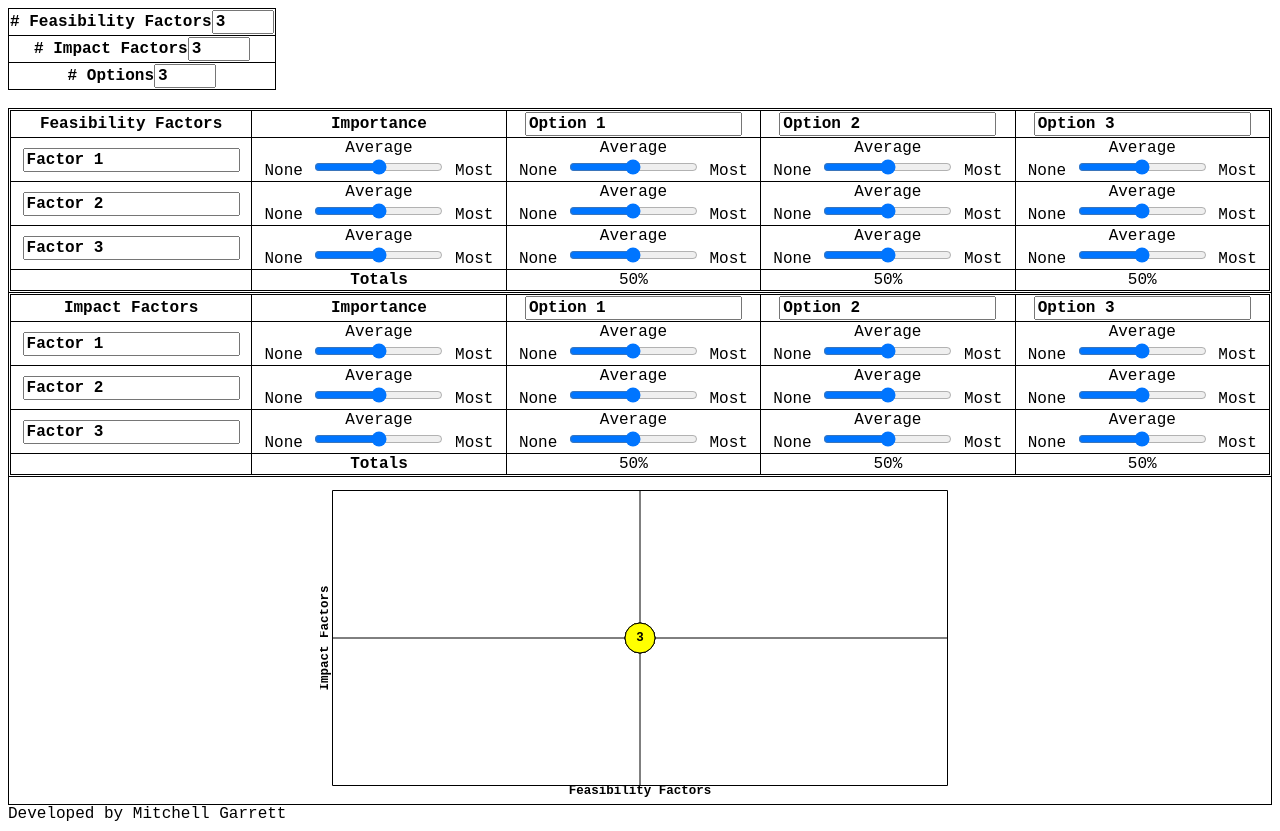
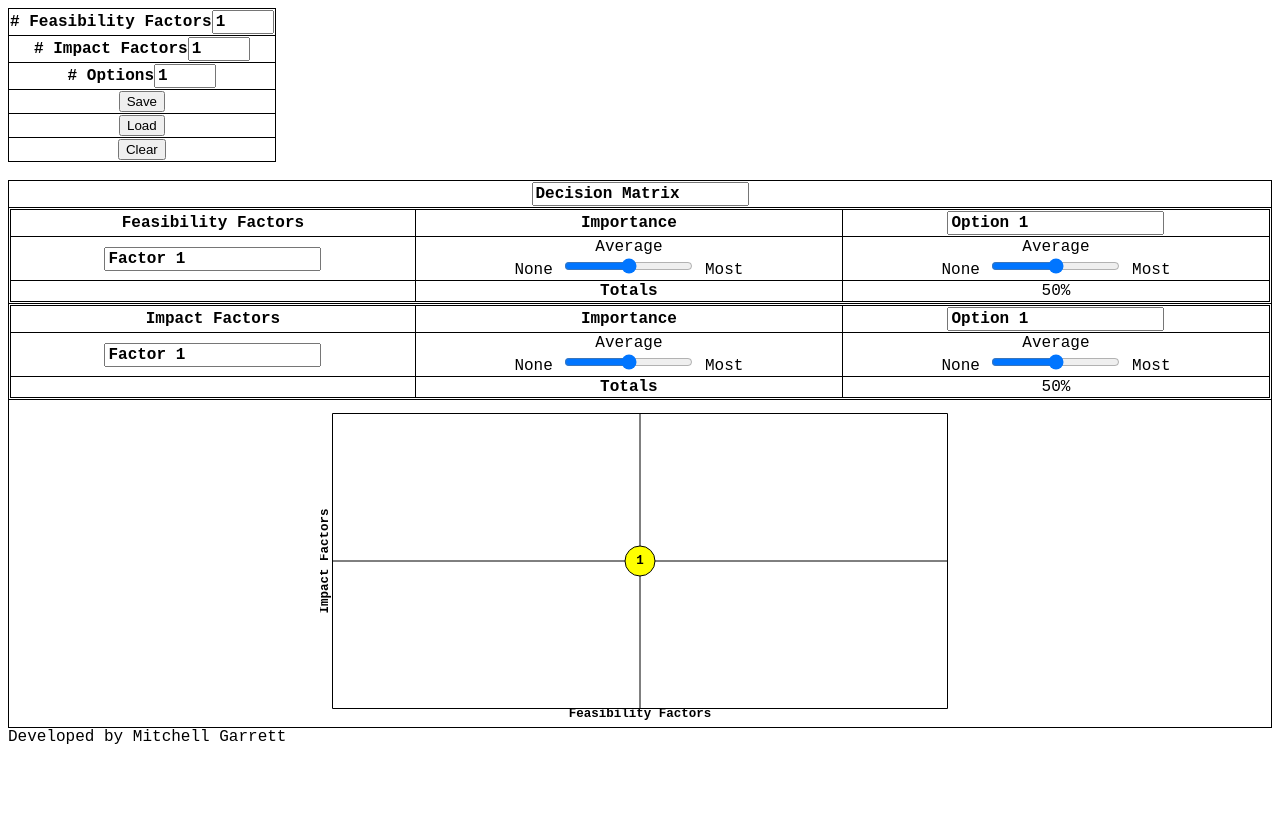
Before and after one commit to mitchellgarrett/Decision-Matrix, a plain HTML site: page index.html in a window 1280 px wide. After the commit the page ends 800 px from the top, so only its background shows below. Drawn offline with Linux system fonts and the light colour scheme.

Commit message:
Save/load system

```diff
--- a/decision_matrix.js
+++ b/decision_matrix.js
@@ -1,3 +1,4 @@
+const ID_MATRIX_TITLE = "MATRIX_TITLE";
 const ID_NUM_FEASIBILITY_FACTORS = "NUM_FEASIBILITY_FACTORS";
 const ID_NUM_IMPACT_FACTORS = "NUM_IMPACT_FACTORS";
 const ID_NUM_OPTIONS = "NUM_OPTIONS";
@@ -12,19 +13,118 @@ const MIN_VALUE = 0;
 const MAX_VALUE = 4;
 
 var DATA = {
-	"num_feasibility_factors" : "3",
-	"num_impact_factors" : "3",
-	"num_options" : "3",
-	"feasibility_factors" : [],
-	"impact_factors" : [],
-	"options" : [],
-	"weights" : [],
-	"feasibility_values" : [],
-	"impact_values" : []
+	"title" : "Decision Matrix",
+	"num_feasibility_factors" : "1",
+	"num_impact_factors" : "1",
+	"num_options" : "1",
+	"feasibility_labels" : [ "Factor 1" ],
+	"impact_labels" : [ "Factor 1" ],
+	"option_labels" : [ "Option 1" ],
+	"feasibility_weights" : [ `${MAX_VALUE / 2 - MIN_VALUE}` ],
+	"impact_weights" : [ `${MAX_VALUE / 2 - MIN_VALUE}` ],
+	"feasibility_values" : [ `${MAX_VALUE / 2 - MIN_VALUE}` ],
+	"impact_values" : [ `${MAX_VALUE / 2 - MIN_VALUE}` ]
 };
 
-function saveData(data) {
-	window.localStorage.setItem(ID_DATA, JSON.stringify(data));
+function clearData() {
+	window.localStorage.removeItem(ID_DATA);
+	location.reload();
+}
+
+function onDataChanged() {
+	// Set title and length variables
+	DATA.title = document.getElementById(ID_MATRIX_TITLE).value;
+
+	const num_feasibility_factors = parseInt(document.getElementById(ID_NUM_FEASIBILITY_FACTORS).value);
+	DATA.num_feasibility_factors = num_feasibility_factors;
+
+	const num_impact_factors = parseInt(document.getElementById(ID_NUM_IMPACT_FACTORS).value);
+	DATA.num_impact_factors = num_impact_factors;
+
+	const num_options = parseInt(document.getElementById(ID_NUM_OPTIONS).value);
+	DATA.num_options = num_options;
+
+	var element;
+
+	DATA.feasibility_labels = [];
+	DATA.feasibility_weights = [];
+	for (var f = 0; f < num_feasibility_factors; f++) {
+		// Set label
+		element = document.getElementById(`LABEL_F_${f}`);
+		if (element != null) {
+			DATA.feasibility_labels[f] = element.value;
+		} else {
+			DATA.feasibility_labels[f] = `Factor ${(f + 1)}`;
+		}
+
+		// Set weight
+		element = document.getElementById(`WEIGHT_F_${f}`);
+		if (element != null) {
+			DATA.feasibility_weights[f] = element.value;
+		} else {
+			DATA.feasibility_weights[f] = MAX_VALUE / 2 - MIN_VALUE;
+		}
+	}
+
+	DATA.impact_labels = [];
+	DATA.impact_weights = [];
+	for (var i = 0; i < num_impact_factors; i++) {
+		// Set label
+		element = document.getElementById(`LABEL_I_${i}`);
+		if (element != null) {
+			DATA.impact_labels[i] = element.value;
+		} else {
+			DATA.impact_labels[i] = `Factor ${(i + 1)}`;
+		}
+
+		// Set weight
+		element = document.getElementById(`WEIGHT_I_${i}`);
+		if (element != null) {
+			DATA.impact_weights[i] = element.value;
+		} else {
+			DATA.impact_weights[i] = MAX_VALUE / 2 - MIN_VALUE;
+		}
+	}
+
+	DATA.option_labels = [];
+	DATA.feasibility_values = [];
+	DATA.impact_values = [];
+	for (var o = 0; o < num_options; o++) {
+		// Set label
+		element = document.getElementById(`LABEL_O_${o}`);
+		if (element != null) {
+			DATA.option_labels[o] = element.value;
+		} else {
+			DATA.option_labels[o] = `Option ${(o + 1)}`;
+		}
+
+		// Set feasibility values
+		DATA.feasibility_values[o] = [];
+		for (var f = 0; f < num_feasibility_factors; f++) {
+			element = document.getElementById(`VALUE_F_${o}_${f}`);
+			if (element != null) {
+				DATA.feasibility_values[o][f] = element.value;
+			} else {
+				DATA.feasibility_values[o][f] = MAX_VALUE / 2 - MIN_VALUE;;
+			}
+		}
+
+		// Set impact values
+		DATA.impact_values[o] = [];
+		for (var i= 0; i < num_impact_factors; i++) {
+			element = document.getElementById(`VALUE_I_${o}_${i}`);
+			if (element != null) {
+				DATA.impact_values[o][i] = element.value;
+			} else {
+				DATA.impact_values[o][i] = MAX_VALUE / 2 - MIN_VALUE;;
+			}
+		}
+	}
+}
+
+function saveData() {
+	onDataChanged();
+	window.localStorage.setItem(ID_DATA, JSON.stringify(DATA));
 }
 
 function loadData() {
@@ -32,16 +132,16 @@ function loadData() {
 	if (data != null) {
 		DATA = JSON.parse(data);
 	}
+
+	generateMatrix();
 }
 
 function initializeMatrix() {
 	loadData();
-	generateMatrix();
 }
 
-function calculateSubMatrix(factorType, id) {
-	var factors = document.getElementById(factorType).value;
-	var options = document.getElementById(ID_NUM_OPTIONS).value;
+function calculateSubMatrix(factors, id) {
+	var options = DATA.num_options;
 
 	var total = 0;
 	for (var f = 0; f < factors; f++) {
@@ -54,11 +154,15 @@ function calculateSubMatrix(factorType, id) {
 		var sum = 0;
 		for (var f = 0; f < factors; f++) {
 			var weight = parseInt(document.getElementById(`WEIGHT_${id}_${f}`).value);
-			var value = parseInt(document.getElementById(`VALUE_${id}_${f}_${o}`).value);
+			var value = parseInt(document.getElementById(`VALUE_${id}_${o}_${f}`).value);
 			sum += weight * (value - MIN_VALUE);
 		}
 
-		values.push(sum / total);
+		var value = 0;
+		if (total > 0) {
+			value = sum / total;
+		}
+		values.push(value);
 		document.getElementById(`OUTPUT_${id}_${o}`).value = Math.round(values[values.length - 1] * 100) + "%";
 	}
 
@@ -126,17 +230,13 @@ function drawGraph(xs, ys) {
 }
 
 function calculateMatrix() {
-	xs = calculateSubMatrix(ID_NUM_FEASIBILITY_FACTORS, "F");
-	ys = calculateSubMatrix(ID_NUM_IMPACT_FACTORS, "I");
+	xs = calculateSubMatrix(DATA.num_feasibility_factors, "F");
+	ys = calculateSubMatrix(DATA.num_impact_factors, "I");
 	drawGraph(xs, ys);
 }
 
-function generateSubMatrix(matrixType, factorType, title, id) {
-	var factors = document.getElementById(factorType).value;
-	var options = document.getElementById(ID_NUM_OPTIONS).value;
-
-	window.localStorage.setItem(factorType, factors);
-	window.localStorage.setItem(ID_NUM_OPTIONS, options);
+function generateSubMatrix(matrixType, factors, title, id) {
+	var options = DATA.num_options;
 
 	var matrix = document.getElementById(matrixType);
 	matrix.innerHTML = "";
@@ -159,7 +259,7 @@ function generateSubMatrix(matrixType, factorType, title, id) {
 	// Columns
 	for (var o = 0; o < options; o++) {
 		th = document.createElement("th");
-		th.innerHTML = `<input type="text" value="Option ${(o + 1)}">`;
+		th.innerHTML = `<input id="LABEL_O_${o}" type="text" value="${DATA.option_labels[o]}" oninput="onDataChanged();">`;
 		tr.appendChild(th);
 	}
 
@@ -196,9 +296,14 @@ function generateSubMatrix(matrixType, factorType, title, id) {
 }
 
 function generateMatrix() {
-	saveData(DATA);
-	generateSubMatrix(ID_FEASIBILITY_MATRIX, ID_NUM_FEASIBILITY_FACTORS, "Feasibility Factors", "F");
-	generateSubMatrix(ID_IMPACT_MATRIX, ID_NUM_IMPACT_FACTORS, "Impact Factors", "I");
+	//saveData(DATA);
+	document.getElementById(ID_MATRIX_TITLE).value = DATA.title;
+	document.getElementById(ID_NUM_FEASIBILITY_FACTORS).value = DATA.num_feasibility_factors;
+	document.getElementById(ID_NUM_IMPACT_FACTORS).value = DATA.num_impact_factors;
+	document.getElementById(ID_NUM_OPTIONS).value = DATA.num_options;
+
+	generateSubMatrix(ID_FEASIBILITY_MATRIX, DATA.num_feasibility_factors, "Feasibility Factors", "F");
+	generateSubMatrix(ID_IMPACT_MATRIX, DATA.num_impact_factors, "Impact Factors", "I");
 	calculateMatrix();
 }
 
@@ -208,22 +313,42 @@ function generateRow(f, options, id) {
 	// Title
 	var th;
 	th = document.createElement("th");
-	th.innerHTML = `<input type="text" value="Factor ${(f + 1)}">`;
+	var label = `Factor ${(f + 1)}`;
+	if (id == "F") {
+		label = DATA.feasibility_labels[f];
+	} else if (id == "I") {
+		label = DATA.impact_labels[f];
+	}
+	th.innerHTML = `<input id="LABEL_${id}_${f}" type="text" value="${label}" oninput="onDataChanged();">`;
 	tr.appendChild(th);
 
 	// Weight slider
-	tr.appendChild(generateSlider(`WEIGHT_${id}_${f}`));
+	var value;
+	value = MAX_VALUE / 2 - MIN_VALUE;
+	if (id == "F") {
+		value = parseInt(DATA.feasibility_weights[f]);
+	} else if (id == "I") {
+		value = parseInt(DATA.impact_weights[f]);
+	}
+	tr.appendChild(generateSlider(`WEIGHT_${id}_${f}`, value));
 
 	// Value sliders
 	for (var o = 0; o < options; o++) {
-		tr.appendChild(generateSlider(`VALUE_${id}_${f}_${o}`));
+		value = MAX_VALUE / 2 - MIN_VALUE;
+		if (id == "F") {
+			value = parseInt(DATA.feasibility_values[o][f]);
+		} else if (id == "I") {
+			value = parseInt(DATA.impact_values[o][f]);
+		}
+		tr.appendChild(generateSlider(`VALUE_${id}_${o}_${f}`, value));
 	}
 
 	return tr;
 }
 
-function generateSlider(id) {
+function generateSlider(id, value) {
 	th = document.createElement("th");
-	th.innerHTML = `<output>${LABELS[MAX_VALUE / 2 - MIN_VALUE]}</output> <br> ${LABELS[MIN_VALUE]} <input id="${id}" type="range" max="${MAX_VALUE}" min="${MIN_VALUE}" oninput="this.previousElementSibling.previousElementSibling.value = LABELS[this.value]; calculateMatrix();"> ${LABELS[MAX_VALUE]}`;
+	th.innerHTML = `<output>${LABELS[value]}</output> <br> ${LABELS[MIN_VALUE]} <input id="${id}" type="range" max="${MAX_VALUE}" min="${MIN_VALUE}" oninput="this.previousElementSibling.previousElementSibling.value = LABELS[this.value]; onDataChanged(); calculateMatrix();"> ${LABELS[MAX_VALUE]}`;
+	th.childNodes[4].value = value;
 	return th;
 }
--- a/index.html
+++ b/index.html
@@ -12,14 +12,18 @@
 </head>
 <body onload="initializeMatrix();">
 	<table>
-		<tr><th><b># Feasibility Factors</b><input id="NUM_FEASIBILITY_FACTORS" type="number" min="1" max="100" value="3" oninput="generateMatrix();"></th></tr>
-		<tr><th><b># Impact Factors</b><input id="NUM_IMPACT_FACTORS" type="number" min="1" max="100" value="3" oninput="generateMatrix();"></th></tr>
-		<tr><th><b># Options</b><input id="NUM_OPTIONS" type="number" min="1" max="100" value="3" oninput="generateMatrix();"></th></tr>
+		<tr><th><b># Feasibility Factors</b><input id="NUM_FEASIBILITY_FACTORS" type="number" min="1" max="100" value="1" oninput="onDataChanged(); generateMatrix();"></th></tr>
+		<tr><th><b># Impact Factors</b><input id="NUM_IMPACT_FACTORS" type="number" min="1" max="100" value="1" oninput="onDataChanged(); generateMatrix();"></th></tr>
+		<tr><th><b># Options</b><input id="NUM_OPTIONS" type="number" min="1" max="100" value="1" oninput="onDataChanged(); generateMatrix();"></th></tr>
+		<tr><th><button onclick="saveData();">Save</button></th></tr>
+		<tr><th><button onclick="loadData();">Load</button></th></tr>
+		<tr><th><button onclick="clearData();">Clear</button></th></tr>
 	</table>
 
 	<br>
 
 	<table style="width: 100%;">
+		<tr><th><input id="MATRIX_TITLE" type="text" value="Decision Matrix"></th></tr>
 		<tr><th><table id="FEASIBILITY_MATRIX" style="width: 100%;"></table></th></tr>
 		<tr><th><table id="IMPACT_MATRIX" style="width: 100%;"></table></th></tr>
 		<tr><th><canvas id="GRAPH"></canvas></th></tr>
```
